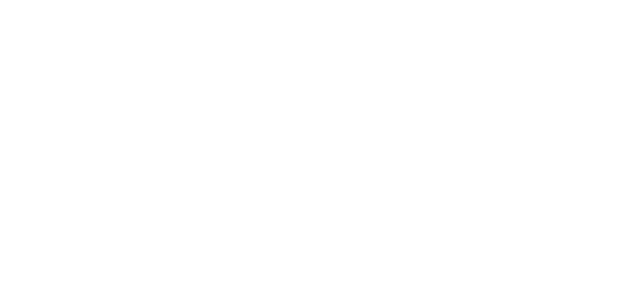
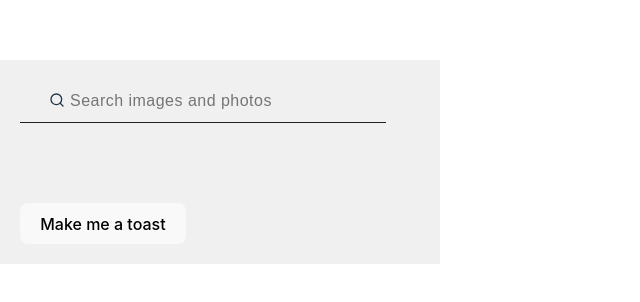
Before and after one commit to Ruslan-Chyzhenko/goit-typescript-hw-02, a React (Vite) app: page / in a window 1280 px wide. Shown: the part 238-540 px from the top of the page, without its empty margins (0-640 px from the left). Built offline with nearby package versions, Linux system fonts and the light colour scheme.

Commit message:
process_App_Types_002

```diff
--- a/src/components/App/App.tsx
+++ b/src/components/App/App.tsx
@@ -75,26 +75,26 @@ export default function App() {
     setSelectedImage(null);
   };
 
-  // return (
-  //   <div className={css.appContainer}>
-  //     <h1 className={css.mainTitle}>Gallery</h1>
-  //     <SearchBar onSearch={handleSearch} />
-  //     {loading && <Loader />}
-  //     {error && <ErrorMessage />}
-  //     {images.length > 0 && (
-  //       <ImageGallery images={images} openModal={openModal} />
-  //     )}
-  //     {showBtn && (
-  //       <LoadMoreBtn onClick={loadMoreImages} className={css.loadMoreBtn} />
-  //     )}
-  //     <ImageModal
-  //       isOpen={isOpen}
-  //       onAfterOpen={afterOpenModal}
-  //       closeModal={closeModal}
-  //       imageData={selectedImage}
-  //     />
-  //     <button onClick={notify}>Make me a toast</button>
-  //     <Toaster />
-  //   </div>
-  // );
+  return (
+    <div className={css.appContainer}>
+      <h1 className={css.mainTitle}>Gallery</h1>
+      <SearchBar onSearch={handleSearch} />
+      {loading && <Loader />}
+      {error && <ErrorMessage />}
+      {images.length > 0 && (
+        <ImageGallery images={images} openModal={openModal} />
+      )}
+      {showBtn && (
+        <LoadMoreBtn onClick={loadMoreImages} className={css.loadMoreBtn} />
+      )}
+      <ImageModal
+        isOpen={isOpen}
+        onAfterOpen={afterOpenModal}
+        closeModal={closeModal}
+        imageData={selectedImage}
+      />
+      <button onClick={notify}>Make me a toast</button>
+      <Toaster />
+    </div>
+  );
 }
--- a/src/main.tsx
+++ b/src/main.tsx
@@ -1,6 +1,6 @@
 import React from "react";
 import ReactDOM from "react-dom/client";
-import App from "./components/App/App.jsx";
+import App from "./components/App/App";
 import "./index.css";
 
 ReactDOM.createRoot(document.getElementById("root") as HTMLElement).render(
```
